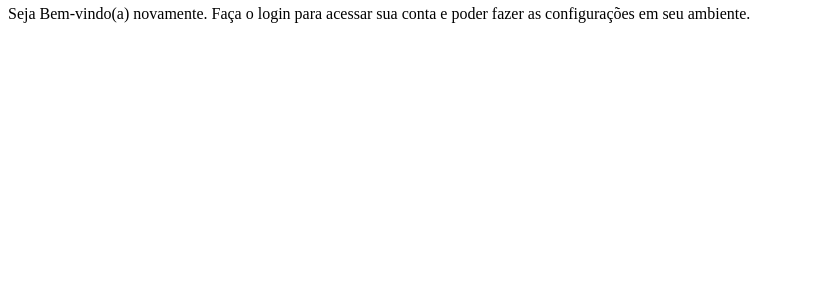
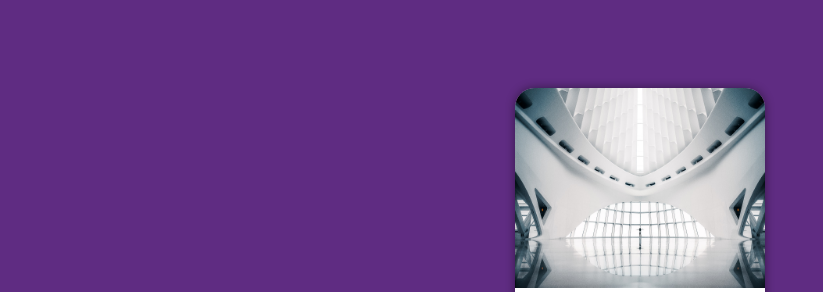
Before and after one commit to Andrepultz/projeto-login, a plain HTML site: page index.html in a window 1280 px wide. Shown: the part 62-354 px from the top of the page, without its empty margins (0-823 px from the left). Drawn offline with Linux system fonts and the light colour scheme.

Commit message:
Atualizando projeto

```diff
--- a/estilos/style.css
+++ b/estilos/style.css
@@ -5,3 +5,48 @@
 verde: #49a09d
 Lilás: #5f2c82
 */
+
+*{
+    font-family: system-ui, -apple-system, BlinkMacSystemFont, 'Segoe UI', Roboto, Oxygen, Ubuntu, Cantarell, 'Open Sans', 'Helvetica Neue', sans-serif;
+    padding: 0px;
+    margin: 0px;
+    box-sizing: border-box;
+}
+
+body, html{
+    background-color: #5f2c82;
+    height: 100vh;
+    width: 100vw;
+}
+
+main{
+    position: relative;
+    height: 100vh;
+    width: 100vw;
+}
+
+section#login{
+    position: absolute;
+    top: 50%;
+    left: 50%;
+    transform: translate(-50%, -50%);
+    background-color: white;
+    overflow: hidden;
+
+    width: 250px;
+    height: 500px;
+    border-radius: 20px;
+    box-shadow: 0px 0px 10px rgba(0, 0, 0, 0.450);
+}
+section#login > div#imagem{
+    display: block;
+    background: #5f2c82 url(../imagens/hall.jpg) no-repeat ;
+    background-size: cover;
+    background-position: left bottom;
+    height: 200px;
+}
+
+section#login > div#formulario{
+    display: block;
+    padding: 10px;
+}
```
